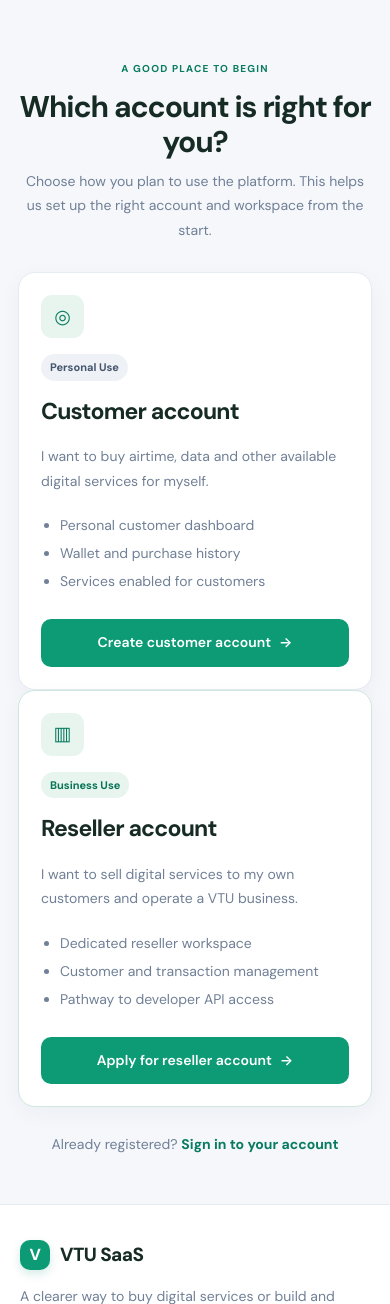
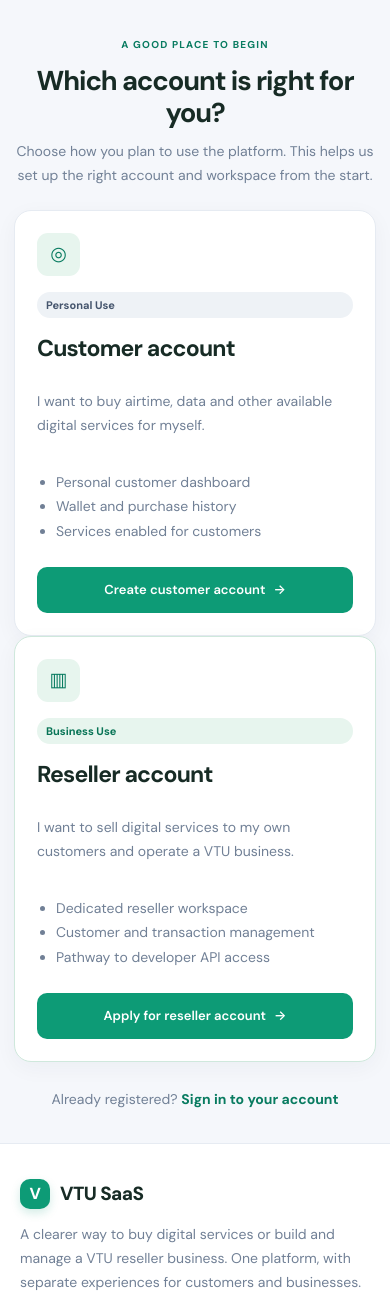
Before and after one commit to Martvic449/VTU-for-saas, a Laravel app: page /get-started in a window 390 px wide. Shown: the part 68-1372 px from the top of the page. Run offline with Laravel 12, Linux system fonts and the light colour scheme; data that the repository does not hold is empty; parts of the project's set-up code (start-up, migrations or seed data) failed here and were passed over.

Commit message:
Make account selection and registration layouts responsive on mobile

```diff
--- a/resources/views/layouts/app.blade.php
+++ b/resources/views/layouts/app.blade.php
@@ -57,6 +57,16 @@
       @media(max-width:900px){.steps-layout{grid-template-columns:1fr;gap:24px}.steps-copy{max-width:100%}.steps-grid{grid-template-columns:repeat(3,minmax(0,1fr))}.step-card{min-height:0}}
       @media(max-width:760px){.steps-layout{grid-template-columns:1fr;gap:22px}.steps-grid{grid-template-columns:1fr;gap:12px}.step-card{min-height:0;padding:20px}.audience-grid{grid-template-columns:1fr;gap:12px;margin-top:20px}.audience-card{padding:18px}.safety-band{padding:38px 20px}.safety-inner{align-items:flex-start;flex-direction:column;gap:16px}.safety-points{display:grid;grid-template-columns:1fr;gap:7px}.home-section{padding:48px 18px}}
       @media(max-width:620px){.steps-grid{grid-template-columns:1fr}.steps-copy .title{font-size:clamp(27px,7vw,34px)}.steps-copy .section-intro{font-size:15px}.step-card p,.audience-card p{font-size:14px}.safety-band{padding:32px 16px}}
+\n
+      /* Account choice and registration pages: mobile-first sizing */
+      .account-type-grid{display:grid;grid-template-columns:repeat(2,minmax(0,1fr));gap:20px;width:100%}
+      .account-type-grid>.card{display:flex;flex-direction:column;min-width:0}
+      .account-type-grid>.card .btn{margin-top:auto;white-space:normal;text-align:center}
+      .account-type-grid>.card p,.account-type-grid>.card li{font-size:14px;line-height:1.75}
+      .account-type-grid>.card h2{font-size:clamp(20px,2.4vw,23px)}
+      @media(max-width:760px){.account-type-grid{grid-template-columns:1fr;gap:14px}.account-type-grid>.card{padding:22px}.account-type-grid>.card ul{margin:14px 0 20px}.home-section:has(.account-type-grid){padding:42px 18px}.home-section:has(.account-type-grid) .section-inner{width:100%}.home-section:has(.account-type-grid) .section-inner>div:first-child{margin:0 auto 22px!important}.home-section:has(.account-type-grid) .title{font-size:clamp(27px,7vw,34px)!important;line-height:1.18}}
+      @media(max-width:420px){.home-section:has(.account-type-grid){padding:32px 14px}.account-type-grid>.card{padding:19px}.account-type-grid>.card .btn{width:100%;font-size:13px;padding:12px 10px}.account-type-grid>.card ul{padding-left:18px}}
+      @media(max-width:480px){.form{margin:24px auto;padding:20px 17px}.form .row[style*="nowrap"]{flex-wrap:wrap!important;align-items:flex-start}.form .row[style*="nowrap"]>span{font-size:12px;overflow-wrap:anywhere}.form .btn{width:100%;white-space:normal}}
 \n    </style>
     @stack('head')
 </head>
```
